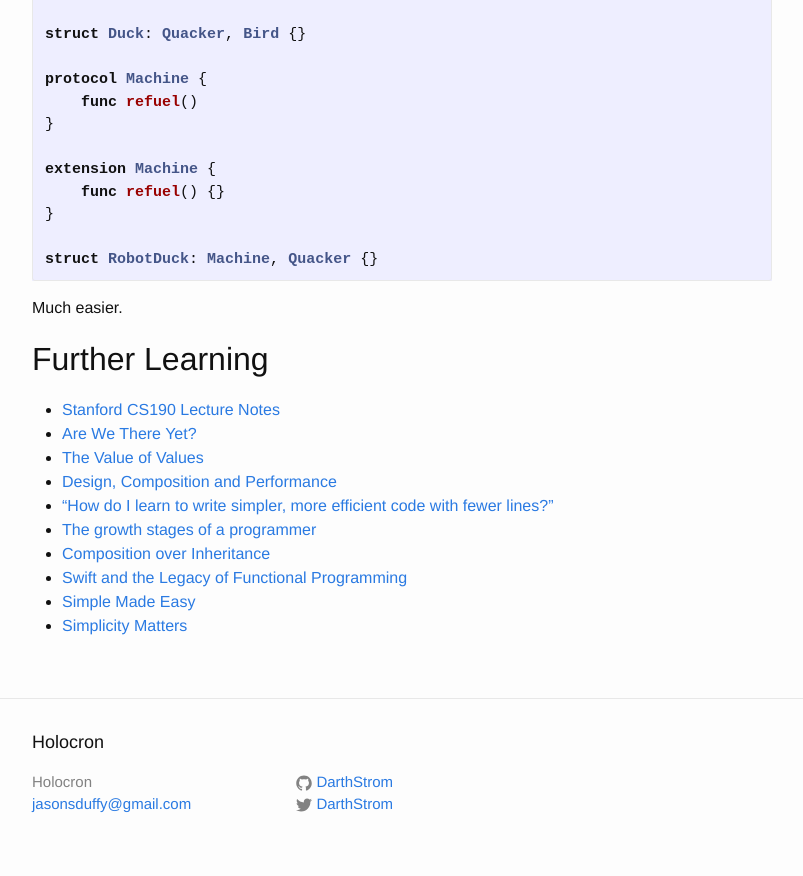
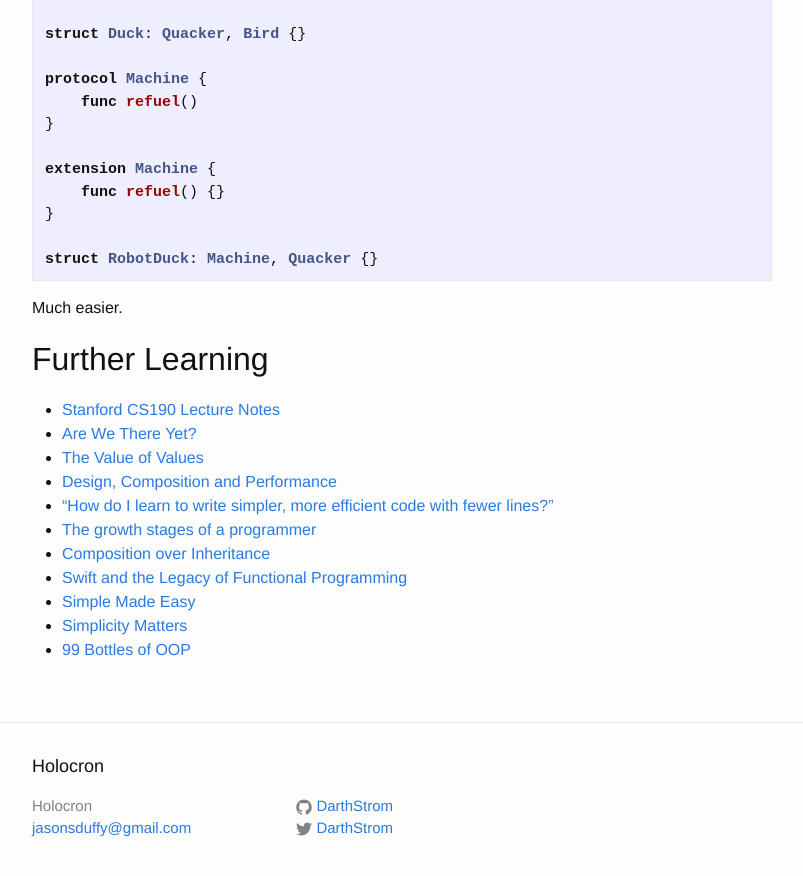
Before and after one commit to DarthStrom/DarthStrom.github.io, a Jekyll site: the page built from _posts/2017-02-21-simplicity.md, in a window 1280 px wide and 900 px high, scrolled down 10211 px. Shown: the top 876 px of the window, without its empty margins (238-1041 px from the left). Built offline with Jekyll 4.4.1, drawn with Linux system fonts in a browser that asks for light colours; comment, search, counter and statistics services are not loaded.

Commit message:
add 99 bottles of oop link to simple post

```diff
--- a/_posts/2017-02-21-simplicity.md
+++ b/_posts/2017-02-21-simplicity.md
@@ -446,3 +446,4 @@ Much easier.
 * [Swift and the Legacy of Functional Programming](https://realm.io/news/tryswift-rob-napier-swift-legacy-functional-programming/)
 * [Simple Made Easy](https://www.infoq.com/presentations/Simple-Made-Easy)
 * [Simplicity Matters](https://youtu.be/rI8tNMsozo0)
+* [99 Bottles of OOP](https://www.sandimetz.com/99bottles/)
```
